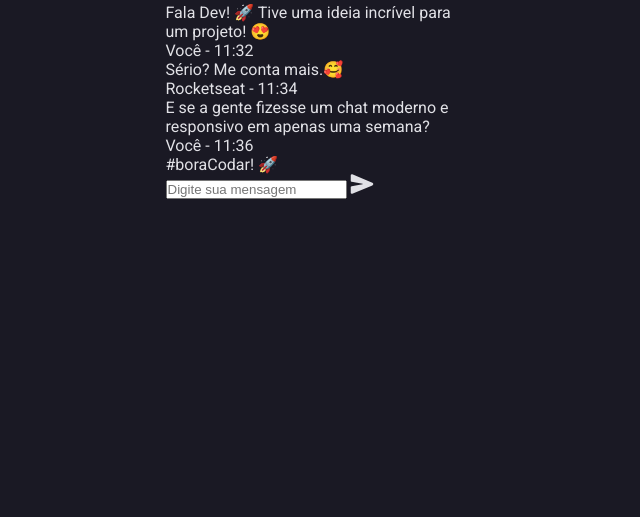
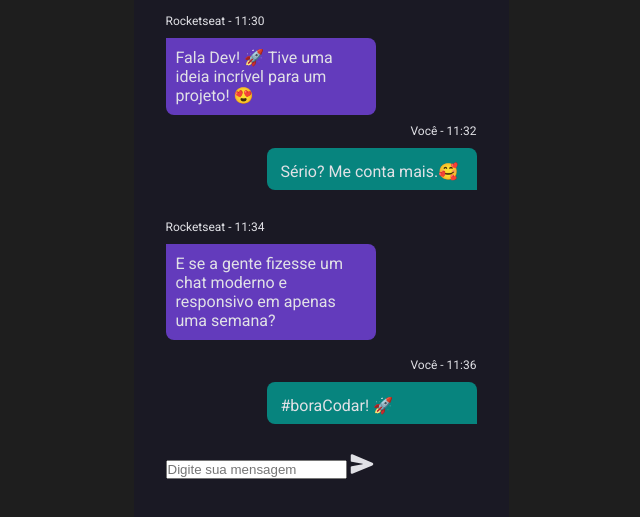
Before and after one commit to fernandogomesfg/chat-mobile-boraCodar, a plain HTML site: page index.html in a window 1280 px wide. Shown: the part 197-714 px from the top of the page, without its empty margins (319-959 px from the left). Drawn offline with Linux system fonts and the light colour scheme.

Commit message:
chore: terminado a seccao das conversas

```diff
--- a/css/style.css
+++ b/css/style.css
@@ -13,7 +13,7 @@
 }
 
 body {
-    background: var(--bg-color);
+    background-color: #1E1E1E;
     color: var(--text-color);
     font-family: 'Roboto', sans-serif;
 }
@@ -23,6 +23,7 @@ body {
     height: 682px;
     margin: 50px auto;
     padding: 24px 32px;
+    background: var(--bg-color);
 }
 
 /* seccao do perfil */
@@ -87,3 +88,76 @@ body {
     margin-top: 4px;
     color: #00B37E;
 }
+
+#message {
+    display: flex;
+    flex-flow: row wrap;
+    flex-direction: column;
+    width: 311px;
+}
+
+
+#chat-rocketseat-1 {
+    width: 311px;
+    height: 80px;
+    margin-top: 30px;
+    margin-bottom: 30px;
+}
+
+.time-rocketseat {
+    font-family: 'Roboto';
+    font-style: normal;
+    font-weight: 400;
+    font-size: 12px;
+    color: var(--text-color);
+
+    margin-bottom: 10px;
+}
+
+.message-rocketseat {
+    width: 210px;
+    padding: 10px;
+
+    background: #633BBC;
+    border-radius: 0px 8px 8px 8px;
+}
+
+#chat-you-1 {
+    display: flex;
+    flex-direction: column;
+    align-items: flex-end;
+    padding: 0px;
+    margin-bottom: 30px;
+}
+
+.time-you {
+    font-family: 'Roboto';
+    font-style: normal;
+    font-weight: 400;
+    font-size: 12px;
+    margin-bottom: 10px;
+    color: var(--text-color);
+}
+
+.message-you {
+    width: 210px;
+    height: 42px;
+    padding: 14px;
+
+    background: var(--emissor-chat-color);
+    border-radius: 8px 8px 0px 8px;
+}
+
+#chat-rocketseat-2 {
+    width: 311px;
+    height: 108px;
+    margin-bottom: 30px;
+}
+
+#chat-you-2 {
+    display: flex;
+    flex-direction: column;
+    align-items: flex-end;
+    padding: 0px;
+    margin-bottom: 30px;
+}
--- a/index.html
+++ b/index.html
@@ -41,24 +41,24 @@
         </div>
 
         <div id="message">
-            <div class="chat-rocketseat">
-                <div>Rocketseat - 11:30</div>
-                <div>Fala Dev! 🚀 Tive uma ideia incrível para um projeto! 😍</div>
+            <div id="chat-rocketseat-1">
+                <div class="time-rocketseat">Rocketseat - 11:30</div>
+                <div class="message-rocketseat">Fala Dev! 🚀 Tive uma ideia incrível para um projeto! 😍</div>
             </div>
 
-            <div class="chat-you">
-                <div>Você - 11:32</div>
-                <div>Sério? Me conta mais.🥰</div>
+            <div id="chat-you-1">
+                <div class="time-you">Você - 11:32</div>
+                <div class="message-you">Sério? Me conta mais.🥰</div>
             </div>
 
-            <div class="chat-rocketseat">
-                <div>Rocketseat - 11:34</div>
-                <div>E se a gente fizesse um chat moderno e responsivo em apenas uma semana?</div>
+            <div id="chat-rocketseat-2">
+                <div class="time-rocketseat">Rocketseat - 11:34</div>
+                <div class="message-rocketseat">E se a gente fizesse um chat moderno e responsivo em apenas uma semana?</div>
             </div>
 
-            <div class="chat-you">
-                <div>Você - 11:36</div>
-                <div>#boraCodar! 🚀</div>
+            <div id="chat-you-2">
+                <div class="time-you">Você - 11:36</div>
+                <div class="message-you">#boraCodar! 🚀</div>
             </div>
         </div>
 
```
